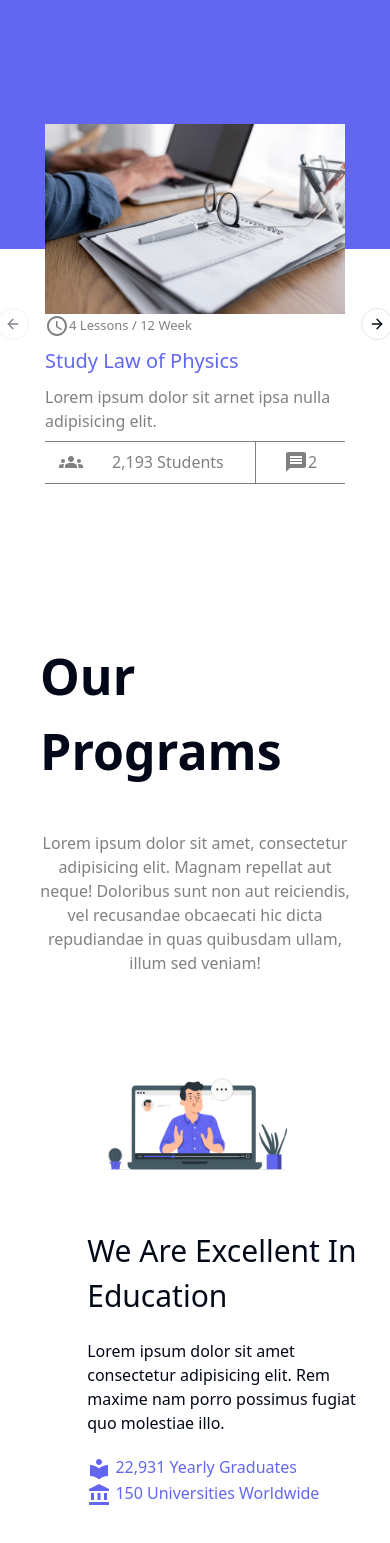
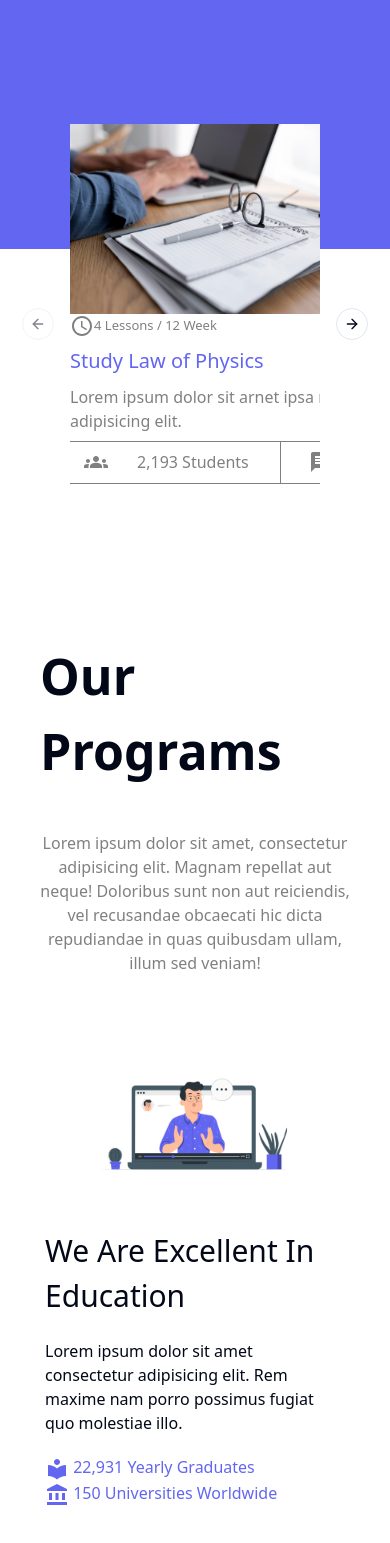
Before and after one commit to MohamedSaberChkiri/OneSchool, a React (Vite) app: page / in a window 390 px wide. Shown: the part 945-2488 px from the top of the page. Built offline with nearby package versions, Linux system fonts and the light colour scheme; grey boxes are pictures that could not be loaded.

Commit message:
progress

```diff
--- a/src/App.css
+++ b/src/App.css
@@ -104,6 +104,14 @@ html, body {
   .home-text-container h1{
     font-size: 40px;
     font-weight: bold;
+  }
+
+  .carousel-container{
+    margin: 0 auto;
+    width: 250px;
+    display: flex;
+    align-items: center;
+    justify-content: center;
   }
 
   .courses-container{
@@ -300,11 +308,13 @@ html, body {
 
   .teachers-container{
     max-width: max-content;
+    min-width: 100%;
     align-items: center;
     justify-content: center;
     gap: 3vh;
     margin: 0 auto;
     flex-wrap: wrap;
+
 
 
   }
@@ -457,6 +467,7 @@ html, body {
     align-items: center;
     justify-content: space-around;
     flex-wrap: wrap;
+    max-width: 100%;
   }
   .wsus-right{
 
--- a/src/MyComponents/Courses.jsx
+++ b/src/MyComponents/Courses.jsx
@@ -31,12 +31,12 @@ function Courses() {
         </div>
 
         <div className="white-part">
-
+      <div className='carousel-container '>
         <Carousel
       opts={{
         align: "center",
       }}
-      className="w-[300px] sm:w-max"
+      className="w-full sm:w-max"
     >
       <CarouselContent >
         {coursesData.map((course, index) => (
@@ -58,7 +58,7 @@ function Courses() {
       <CarouselPrevious />
       <CarouselNext />
     </Carousel>
-
+    </div>
         </div>
 
 
--- a/src/MyComponents/ProgramText.jsx
+++ b/src/MyComponents/ProgramText.jsx
@@ -2,7 +2,7 @@ import React from 'react'
 
 function ProgramText(props) {
   return (
-    <div className='programs-text-container'>
+    <div className='programs-text-container sm:ml-[100px] ml-0'>
 
         <h2 className="p-title">
                 {props.title}
--- a/src/MyComponents/WhyChooseUs.jsx
+++ b/src/MyComponents/WhyChooseUs.jsx
@@ -24,7 +24,7 @@ function WhyChooseUs() {
 
 
 
-                            <div className="wsus-right sm:w-[600px] sm:h-[553px] w-[400px] h-[490px]">
+                            <div className="wsus-right sm:w-[600px] sm:h-[553px] w-[300px] h-[300px]">
 
                             </div>
 
```
